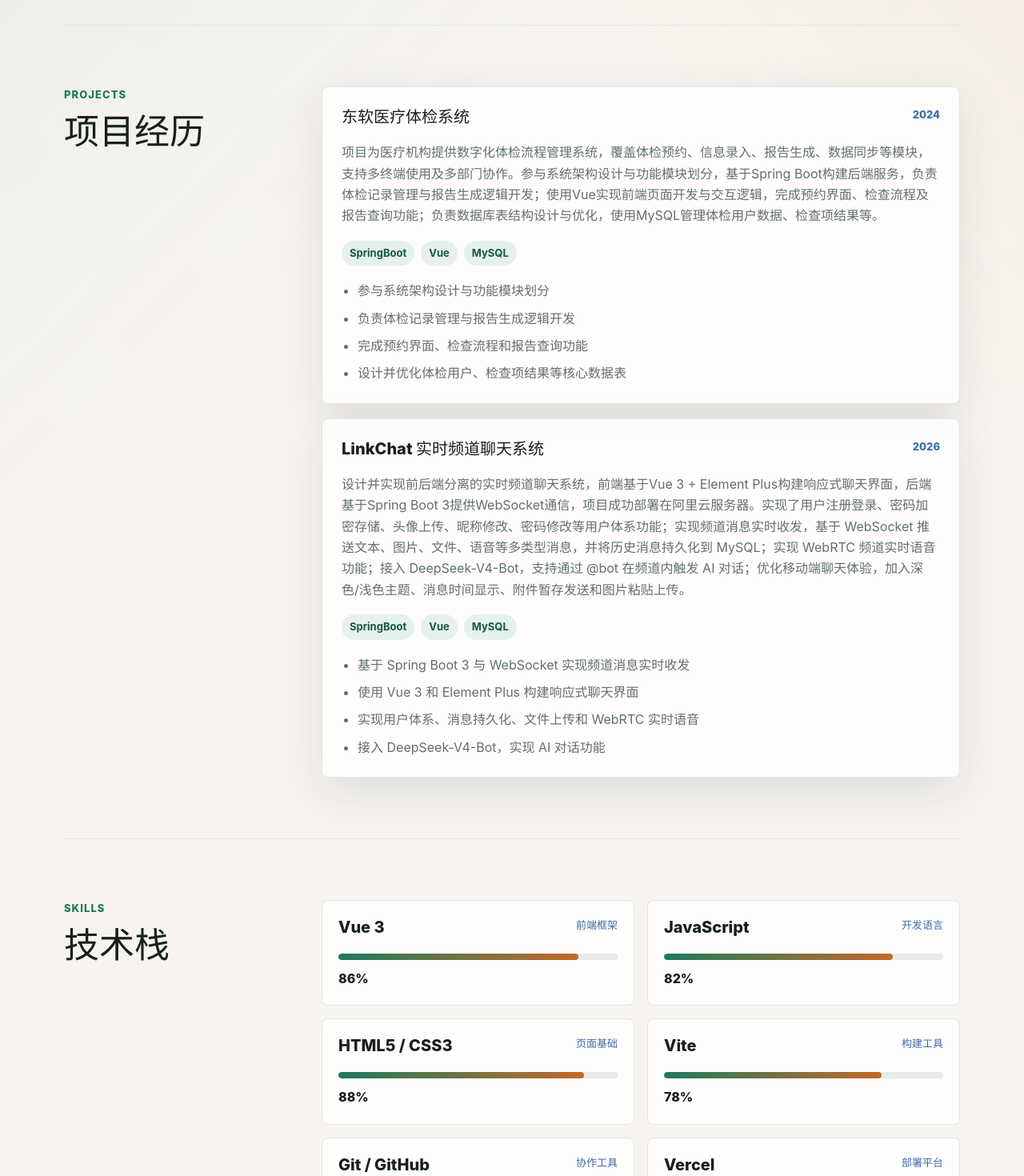
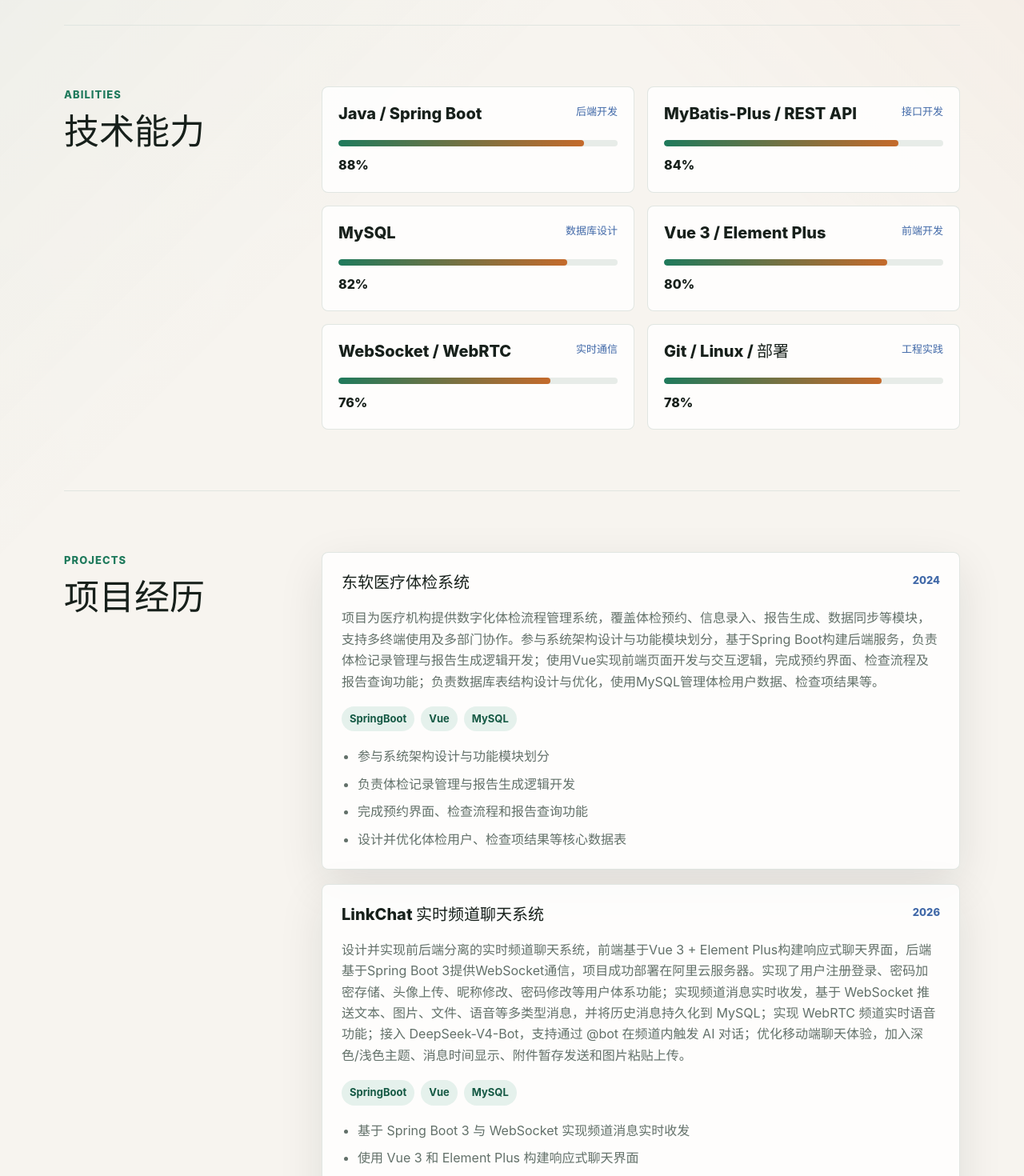
Before and after one commit to out11112/personal-site, a Vue app: page / in a window 1280 px wide. Shown: the part 920-2390 px from the top of the page at 80% size. Built offline with nearby package versions, Linux system fonts and the light colour scheme.

Commit message:
更新技术能力模块

```diff
--- a/src/App.vue
+++ b/src/App.vue
@@ -14,8 +14,8 @@
   <main>
     <HeroSection :profile="profile" />
     <AboutSection :profile="profile" />
+    <SkillsSection :skills="skills" />
     <ProjectsSection :projects="projects" />
-    <SkillsSection :skills="skills" />
     <AiUsageSection :ai-usage="aiUsage" />
     <ContactSection :profile="profile" />
   </main>
--- a/src/components/SiteHeader.vue
+++ b/src/components/SiteHeader.vue
@@ -3,8 +3,8 @@
 
 const links = [
   { label: '关于我', href: '#about' },
+  { label: '技术能力', href: '#skills' },
   { label: '项目', href: '#projects' },
-  { label: '技术栈', href: '#skills' },
   { label: 'AI说明', href: '#ai' },
   { label: '联系', href: '#contact' },
 ]
--- a/src/components/SkillsSection.vue
+++ b/src/components/SkillsSection.vue
@@ -10,8 +10,8 @@
 <template>
   <section id="skills" class="content-section section-shell">
     <div class="section-heading">
-      <p class="eyebrow">Skills</p>
-      <h2>技术栈</h2>
+      <p class="eyebrow">Abilities</p>
+      <h2>技术能力</h2>
     </div>
 
     <div class="skills-grid">
--- a/src/data/profile.js
+++ b/src/data/profile.js
@@ -5,7 +5,7 @@
   email: '2419554425@qq.com',
   github: 'https://github.com/out11112',
   intro:
-    '本科就读于上海海洋大学信息学院，所学专业为计算机科学与技术，GPA 3.29/4。主修课程包括数据结构与算法、Java 框架编程、Linux 操作系统、数据库原理、Python程序设计。学习能力强，工作态度认真，具备良好的团队合作精神。具备较强的学习能力和工程实践能力，熟悉Java后端开发、前后端分离项目开发流程，能够独立完成需求分析、功能设计、编码实现、调试部署等工作。熟悉 Spring Boot、MyBatis-Plus、MySQL、Vue 等技术栈，具备良好的问题定位能力和持续优化意识，能够根据实际反馈不断改进系统功能和用户体验。',
+    '本科就读于上海海洋大学信息学院，所学专业为计算机科学与技术，GPA 3.29/4。主修课程包括数据结构与算法、Java 框架编程、Linux 操作系统、数据库原理、Python程序设计。学习能力强，工作态度认真，具备良好的团队合作精神。具备较强的学习能力和工程实践能力，熟悉Java后端开发、前后端分离项目开发流程，能够独立完成需求分析、功能设计、编码实现、调试部署等工作，具备良好的问题定位能力和持续优化意识，能够根据实际反馈不断改进系统功能和用户体验。',
   highlights: [
     { label: '语言能力', text: '通过大学英语CET4、CET6' },
     { label: '专业技能', text: '计算机程序设计三级证书，蓝桥杯省级三等奖' },
@@ -14,12 +14,12 @@
 }
 
 export const skills = [
-  { name: 'Vue 3', level: 86, type: '前端框架' },
-  { name: 'JavaScript', level: 82, type: '开发语言' },
-  { name: 'HTML5 / CSS3', level: 88, type: '页面基础' },
-  { name: 'Vite', level: 78, type: '构建工具' },
-  { name: 'Git / GitHub', level: 74, type: '协作工具' },
-  { name: 'Vercel', level: 70, type: '部署平台' },
+  { name: 'Java / Spring Boot', level: 88, type: '后端开发' },
+  { name: 'MyBatis-Plus / REST API', level: 84, type: '接口开发' },
+  { name: 'MySQL', level: 82, type: '数据库设计' },
+  { name: 'Vue 3 / Element Plus', level: 80, type: '前端开发' },
+  { name: 'WebSocket / WebRTC', level: 76, type: '实时通信' },
+  { name: 'Git / Linux / 部署', level: 78, type: '工程实践' },
 ]
 
 export const projects = [
```
